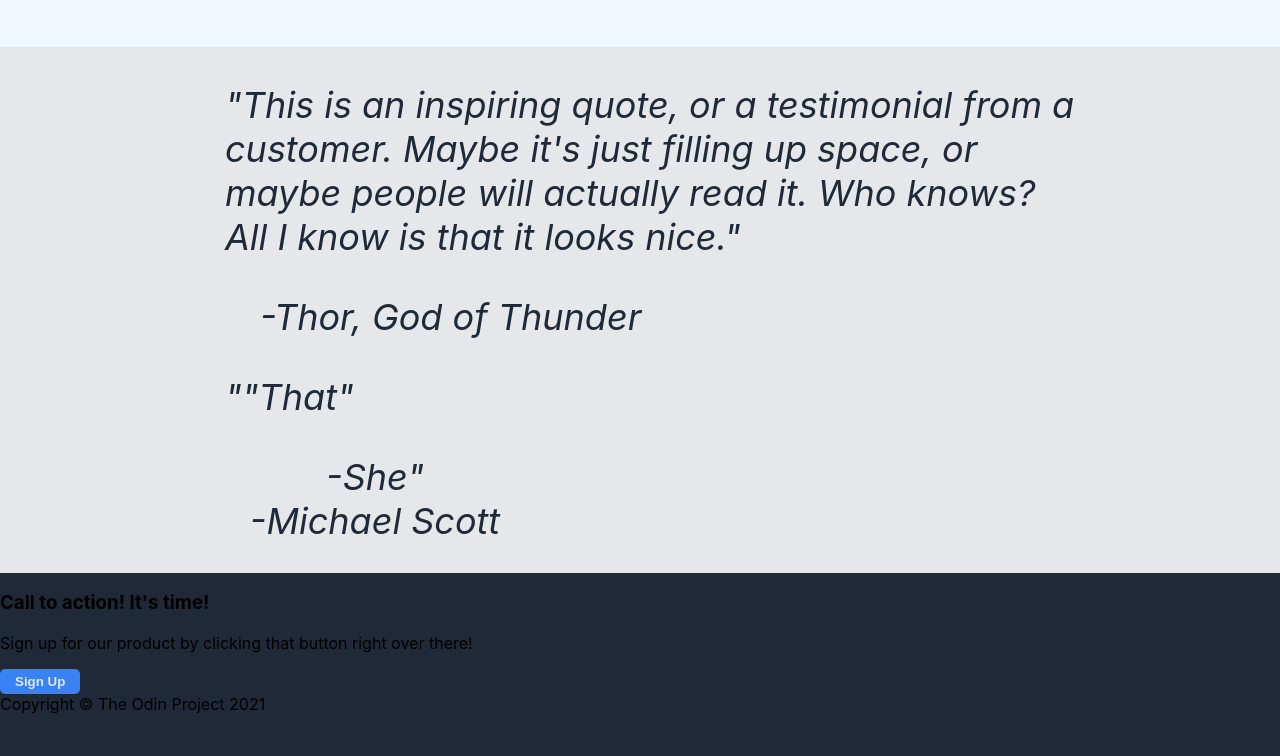
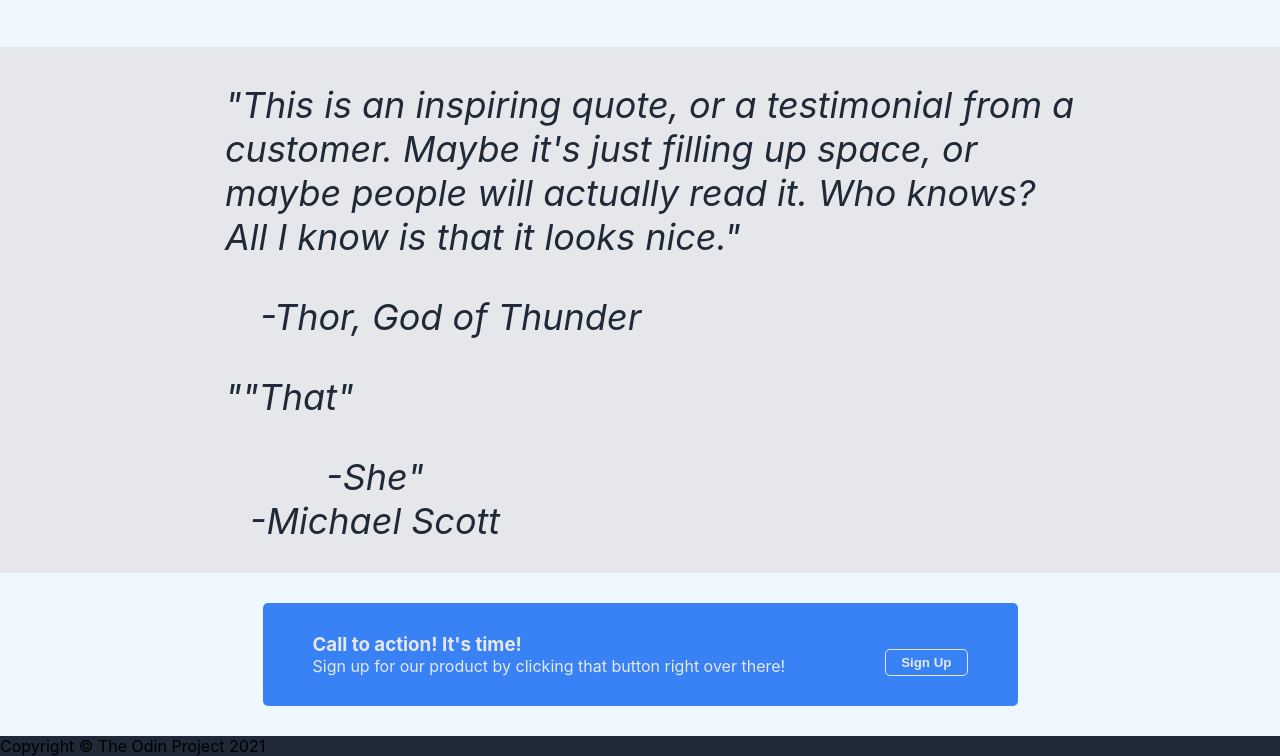
Before and after one commit to l-Freezing-Moon-l/landing-page, a plain HTML site: page index.html in a window 1280 px wide. Shown: the part 1302-2058 px from the top of the page. Before the commit the page ends 2016 px from the top, so only its background shows below. Drawn offline with Linux system fonts and the light colour scheme.

Commit message:
Style call to action section

```diff
--- a/index.html
+++ b/index.html
@@ -73,9 +73,13 @@
   </div>
 
   <div class="sign">
-    <h3>Call to action! It's time!</h3>
-    <p>Sign up for our product by clicking that button right over there!</p>
-    <button>Sign Up</button>
+    <div class="container">
+      <div class="words">
+        <h3>Call to action! It's time!</h3>
+        <p class="signUp">Sign up for our product by clicking that button right over there!</p>
+      </div>
+      <button class="bTwo">Sign Up</button>
+    </div>
   </div>
 
   <footer>Copyright &copy; The Odin Project 2021</footer>
--- a/style.css
+++ b/style.css
@@ -140,3 +140,36 @@
   margin-left: 35px;
   text-align: start;
 }
+
+.sign{
+  background-color: aliceblue;
+  padding: 30px;
+  display: flex;
+  flex-direction: column;
+}
+
+.container{
+  padding: 30px 50px;
+  background-color: #3882F6;
+  color: #E5E7EB;
+  border-radius: 5px;
+  max-width: fit-content;
+  align-self: center;
+  display: flex;
+  justify-content: space-between;
+}
+
+.words{
+  display: flex;
+  flex-direction: column;
+}
+
+h3, .signUp{
+  margin: 0;
+}
+
+.bTwo{
+  margin-left: 100px;
+  align-self: flex-end;
+  border: 1px solid #E5E7EB;
+}
```
